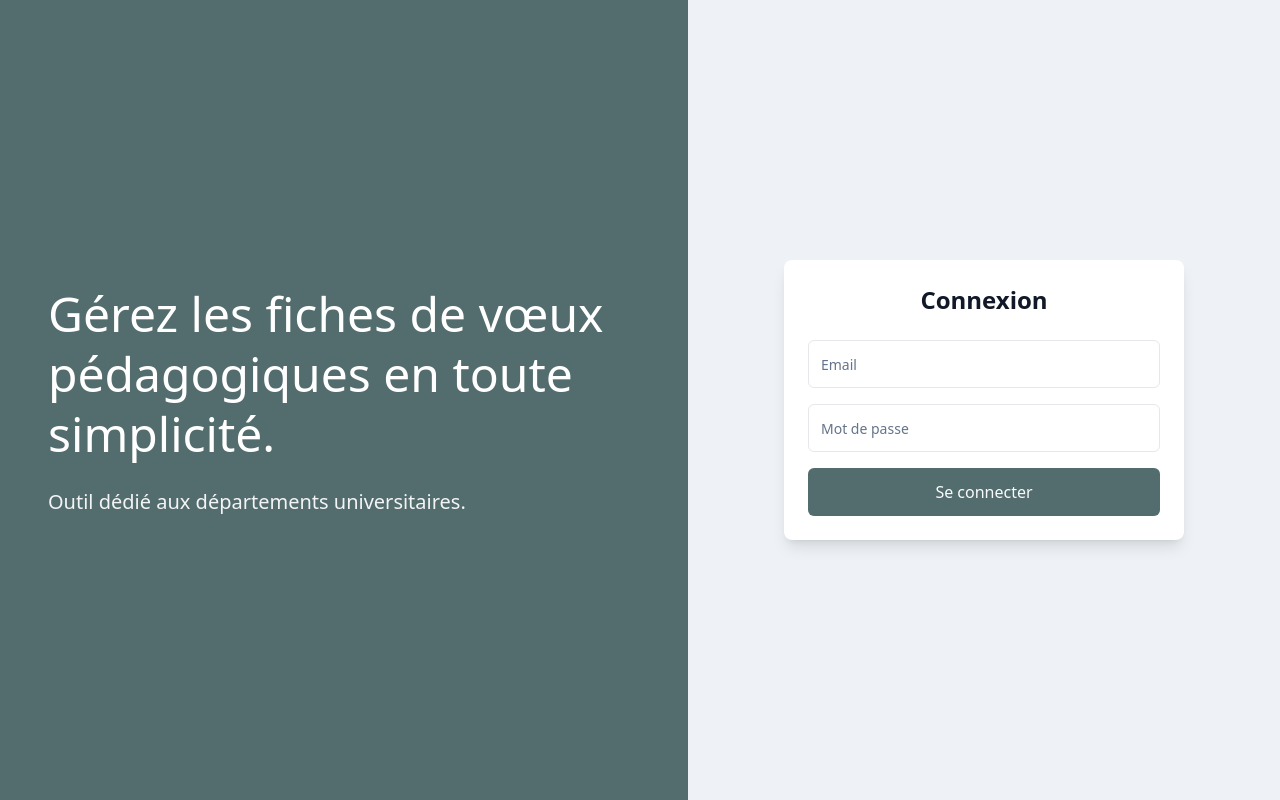
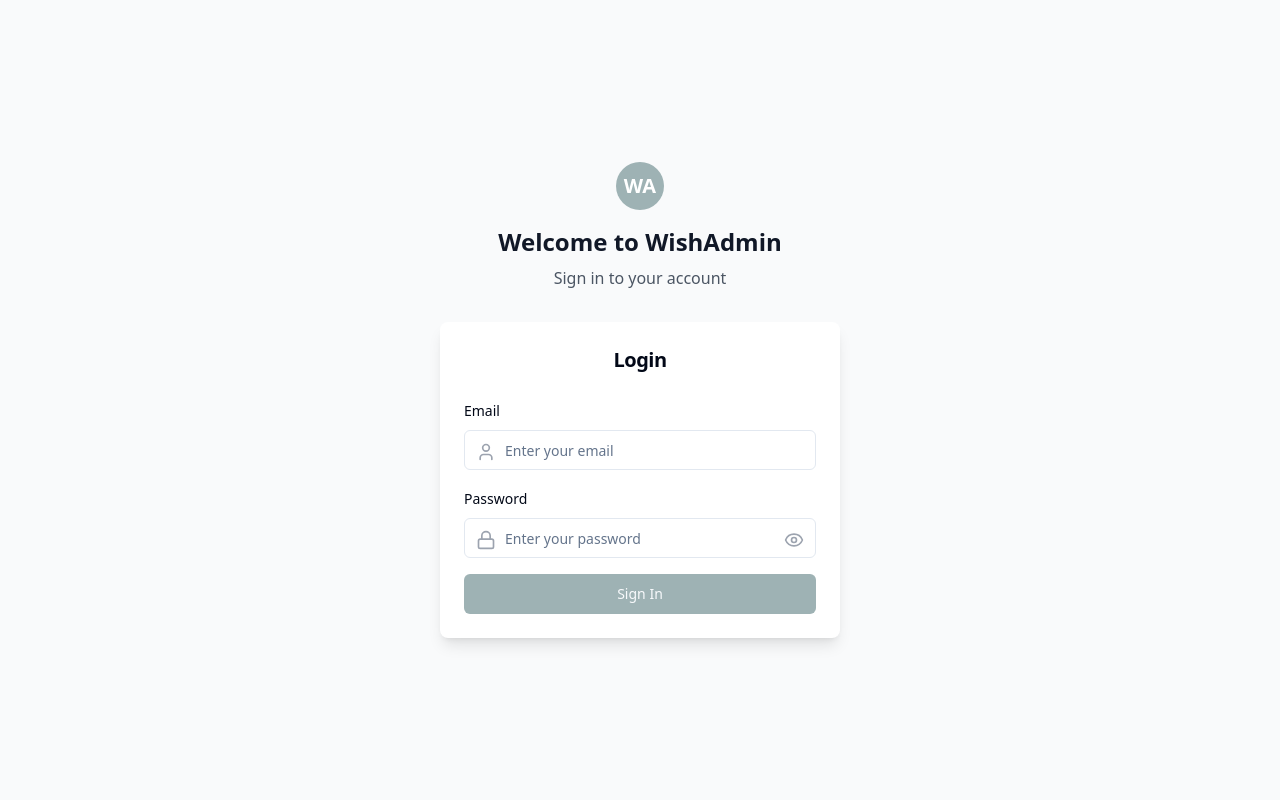
Before and after one commit to DMKeyy/wishful-teacher-hq, a React (Vite) app: page /login in a window 1280 px wide. Built offline with nearby package versions, Linux system fonts and the light colour scheme.

Commit message:
Reverted to commit c15c5cc64257a0095e734bdc664bb36d8fa8e752

```diff
--- a/src/pages/Login.tsx
+++ b/src/pages/Login.tsx
@@ -2,8 +2,10 @@
 import { useState } from 'react';
 import { useNavigate } from 'react-router-dom';
 import { Button } from '@/components/ui/button';
-import { Card, CardContent } from '@/components/ui/card';
+import { Card, CardContent, CardHeader, CardTitle } from '@/components/ui/card';
 import { Input } from '@/components/ui/input';
+import { Label } from '@/components/ui/label';
+import { Eye, EyeOff, User, Lock } from 'lucide-react';
 
 const Login = () => {
   const [showPassword, setShowPassword] = useState(false);
@@ -11,52 +13,73 @@ const Login = () => {
 
   const handleSubmit = (e: React.FormEvent) => {
     e.preventDefault();
+    // For demonstration, navigate to dashboard
     navigate('/dashboard');
   };
 
   return (
-    <div className="min-h-screen flex bg-[#536c6d]">
-      {/* Left Side */}
-      <div className="flex-1 flex flex-col justify-center px-12 text-white">
-        <h1 className="text-5xl font-light mb-6 leading-tight animate-fade-in">
-          Gérez les fiches de vœux pédagogiques en toute simplicité.
-        </h1>
-        <p className="text-xl text-gray-100 animate-fade-in delay-100">
-          Outil dédié aux départements universitaires.
-        </p>
+    <div className="min-h-screen flex items-center justify-center bg-gray-50">
+      <div className="w-full max-w-md p-6">
+        <div className="mb-8 text-center">
+          <div className="flex justify-center mb-4">
+            <div className="w-12 h-12 rounded-full bg-[#9eb2b4] flex items-center justify-center text-white font-bold text-xl">
+              WA
+            </div>
+          </div>
+          <h1 className="text-2xl font-semibold text-gray-900">Welcome to WishAdmin</h1>
+          <p className="text-gray-600 mt-2">Sign in to your account</p>
         </div>
 
-      {/* Right Side */}
-      <div className="flex-1 flex items-center justify-center bg-[#eef1f5]">
-        <Card className="w-[400px] border-0 shadow-lg hover-lift animate-fade-in delay-200">
-          <CardContent className="pt-6">
-            <h2 className="text-2xl font-semibold mb-6 text-center text-gray-900">
-              Connexion
-            </h2>
+        <Card className="border-0 shadow-lg">
+          <CardHeader>
+            <CardTitle className="text-xl font-semibold text-center">Login</CardTitle>
+          </CardHeader>
+          <CardContent>
             <form onSubmit={handleSubmit} className="space-y-4">
               <div className="space-y-2">
+                <Label htmlFor="email">Email</Label>
+                <div className="relative">
+                  <div className="absolute left-3 top-3 text-gray-400">
+                    <User size={20} />
+                  </div>
                   <Input
+                    id="email"
                     type="email"
-                  placeholder="Email"
-                  className="h-12 text-base bg-white border border-gray-200"
+                    placeholder="Enter your email"
+                    className="pl-10"
                     required
                   />
                 </div>
+              </div>
 
               <div className="space-y-2">
+                <Label htmlFor="password">Password</Label>
+                <div className="relative">
+                  <div className="absolute left-3 top-3 text-gray-400">
+                    <Lock size={20} />
+                  </div>
                   <Input
+                    id="password"
                     type={showPassword ? "text" : "password"}
-                  placeholder="Mot de passe"
-                  className="h-12 text-base bg-white border border-gray-200"
+                    placeholder="Enter your password"
+                    className="pl-10"
                     required
                   />
+                  <button
+                    type="button"
+                    onClick={() => setShowPassword(!showPassword)}
+                    className="absolute right-3 top-3 text-gray-400 hover:text-gray-600"
+                  >
+                    {showPassword ? <EyeOff size={20} /> : <Eye size={20} />}
+                  </button>
+                </div>
               </div>
 
               <Button
                 type="submit"
-                className="w-full h-12 text-base font-medium bg-[#536c6d] hover:bg-[#465a5b] transition-colors"
+                className="w-full bg-[#9eb2b4] hover:bg-[#8a9ea0] transition-colors"
               >
-                Se connecter
+                Sign In
               </Button>
             </form>
           </CardContent>
```
Lines whose indentation alone changed are shown as unchanged.
